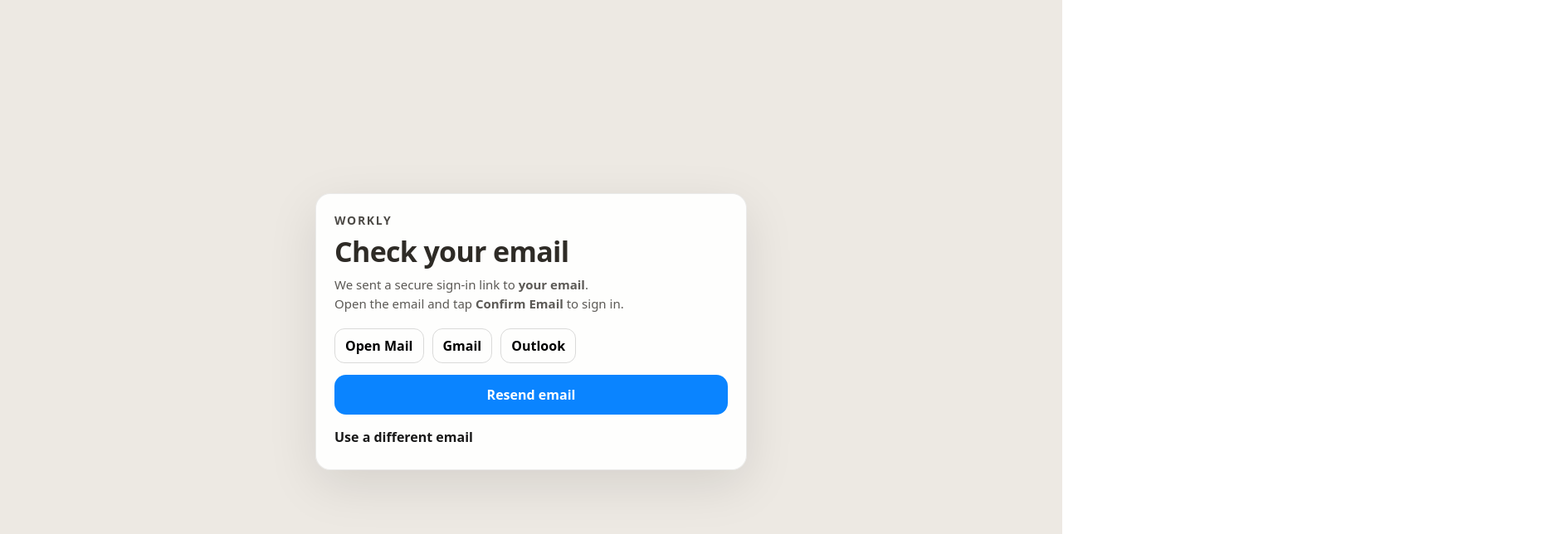
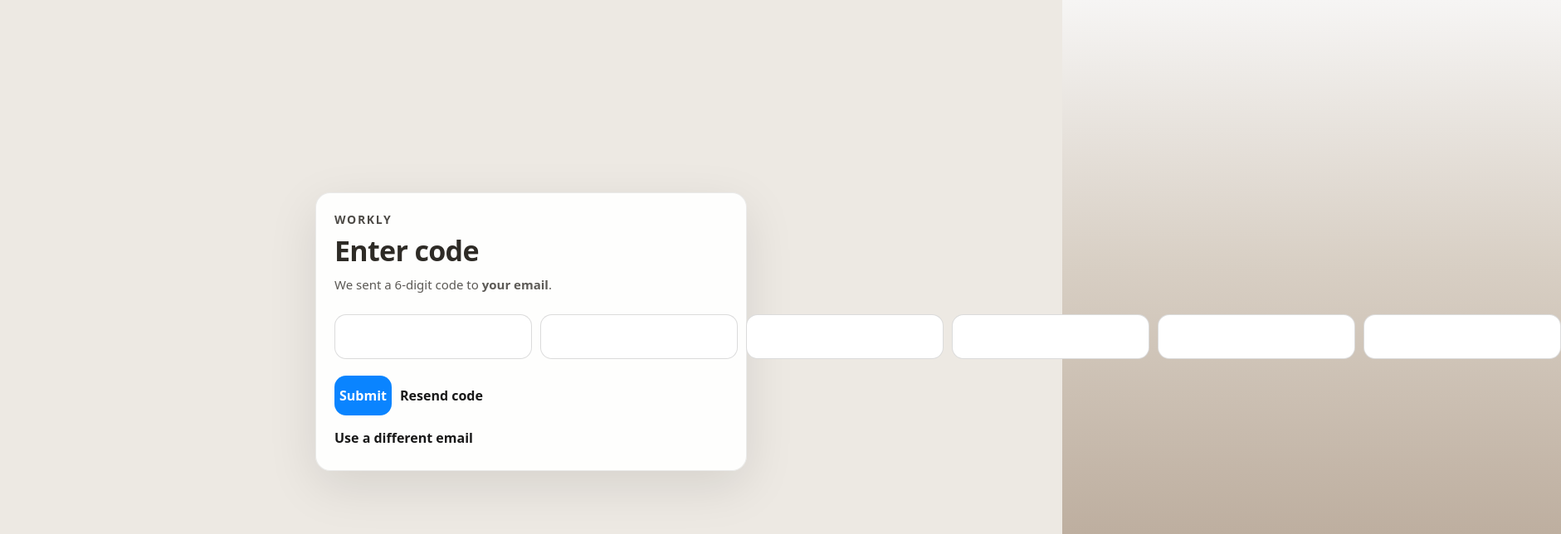
Before and after one commit to SEBRAHEIM/workly-landing, a Next.js app: page /auth/verify in a window 1280 px wide. Shown: the top 644 px of the page at 83% size, 1881 px wide, since content can reach past the window. Built offline with nearby package versions, Linux system fonts and the light colour scheme; no server answers.

Commit message:
Auth: code-only email OTP flow

```diff
--- a/pages/auth/verify.js
+++ b/pages/auth/verify.js
@@ -13,6 +13,8 @@ export default function VerifyEmailPage() {
   const intent = (router.query.intent || "student").toString();
   const returnTo = (router.query.returnTo || "/").toString();
 
+  const [code, setCode] = useState(["", "", "", "", "", ""]);
+  const [submitting, setSubmitting] = useState(false);
   const [resending, setResending] = useState(false);
   const [msg, setMsg] = useState("");
   const [err, setErr] = useState("");
@@ -25,10 +27,17 @@ export default function VerifyEmailPage() {
     return u.toString();
   }, [intent, returnTo]);
 
-  function openMail(app) {
-    if (typeof window === "undefined") return;
-    const map = { gmail: "googlegmail://", outlook: "ms-outlook://", apple: "mailto:" };
-    window.location.href = map[app] || "mailto:";
+  function handleDigit(i, v) {
+    const d = (v || "").replace(/\D/g, "").slice(0, 1);
+    const next = [...code];
+    next[i] = d;
+    setCode(next);
+    setErr("");
+    setMsg("");
+    if (d && i < 5) {
+      const el = document.querySelector(`[data-otp="${i + 1}"]`);
+      el?.focus?.();
+    }
   }
 
   async function resend() {
@@ -50,31 +59,70 @@ export default function VerifyEmailPage() {
     }
   }
 
+  async function submitCode(e) {
+    e.preventDefault();
+    setErr("");
+    setMsg("");
+    setSubmitting(true);
+
+    try {
+      const token = code.join("");
+      if (token.length !== 6) throw new Error("Enter the 6-digit code.");
+      if (!email) throw new Error("Missing email.");
+
+      const { error } = await supabase.auth.verifyOtp({
+        email,
+        token,
+        type: "email",
+      });
+
+      if (error) throw error;
+
+      setMsg("Verified. Redirecting…");
+      router.replace(returnTo || "/");
+    } catch (e2) {
+      setErr(e2?.message || "Verification failed.");
+    } finally {
+      setSubmitting(false);
+    }
+  }
+
   return (
     <div className="authShell">
       <div className="authCard">
         <div className="authBrand">WORKLY</div>
-        <h1 className="authTitle">Check your email</h1>
+        <h1 className="authTitle">Enter code</h1>
 
         <p className="authSub">
-          We sent a secure sign-in link to <b>{email || "your email"}</b>.
-          <br />
-          Open the email and tap <b>Confirm Email</b> to sign in.
+          We sent a 6-digit code to <b>{email || "your email"}</b>.
         </p>
 
-        <div className="authRow">
-          <button className="authBtnGhost" type="button" onClick={() => openMail("apple")}>Open Mail</button>
-          <button className="authBtnGhost" type="button" onClick={() => openMail("gmail")}>Gmail</button>
-          <button className="authBtnGhost" type="button" onClick={() => openMail("outlook")}>Outlook</button>
-        </div>
+        <form onSubmit={submitCode} className="authForm">
+          <div className="otpGrid" aria-label="6 digit code">
+            {code.map((v, i) => (
+              <input
+                key={i}
+                data-otp={i}
+                className="otpBox"
+                inputMode="numeric"
+                autoComplete="one-time-code"
+                value={v}
+                onChange={(e) => handleDigit(i, e.target.value)}
+              />
+            ))}
+          </div>
 
-        {err ? <div className="authError" style={{ marginTop: 12 }}>{err}</div> : null}
-        {msg ? <div className="authOk" style={{ marginTop: 12 }}>{msg}</div> : null}
+          {err ? <div className="authError">{err}</div> : null}
+          {msg ? <div className="authOk">{msg}</div> : null}
 
-        <div className="authActions">
-          <button className="authBtn" type="button" onClick={resend} disabled={resending}>
-            {resending ? "Resending…" : "Resend email"}
-          </button>
+          <div className="authRow authRowTight">
+            <button className="authBtn" type="submit" disabled={submitting}>
+              {submitting ? "Verifying…" : "Submit"}
+            </button>
+            <button className="authLinkBtn" type="button" onClick={resend} disabled={resending}>
+              {resending ? "Resending…" : "Resend code"}
+            </button>
+          </div>
 
           <button
             className="authLinkBtn"
@@ -83,7 +131,7 @@ export default function VerifyEmailPage() {
           >
             Use a different email
           </button>
-        </div>
+        </form>
       </div>
     </div>
   );
```
Also changed, not shown: pages/auth/email.js (+13 -50 lines).
